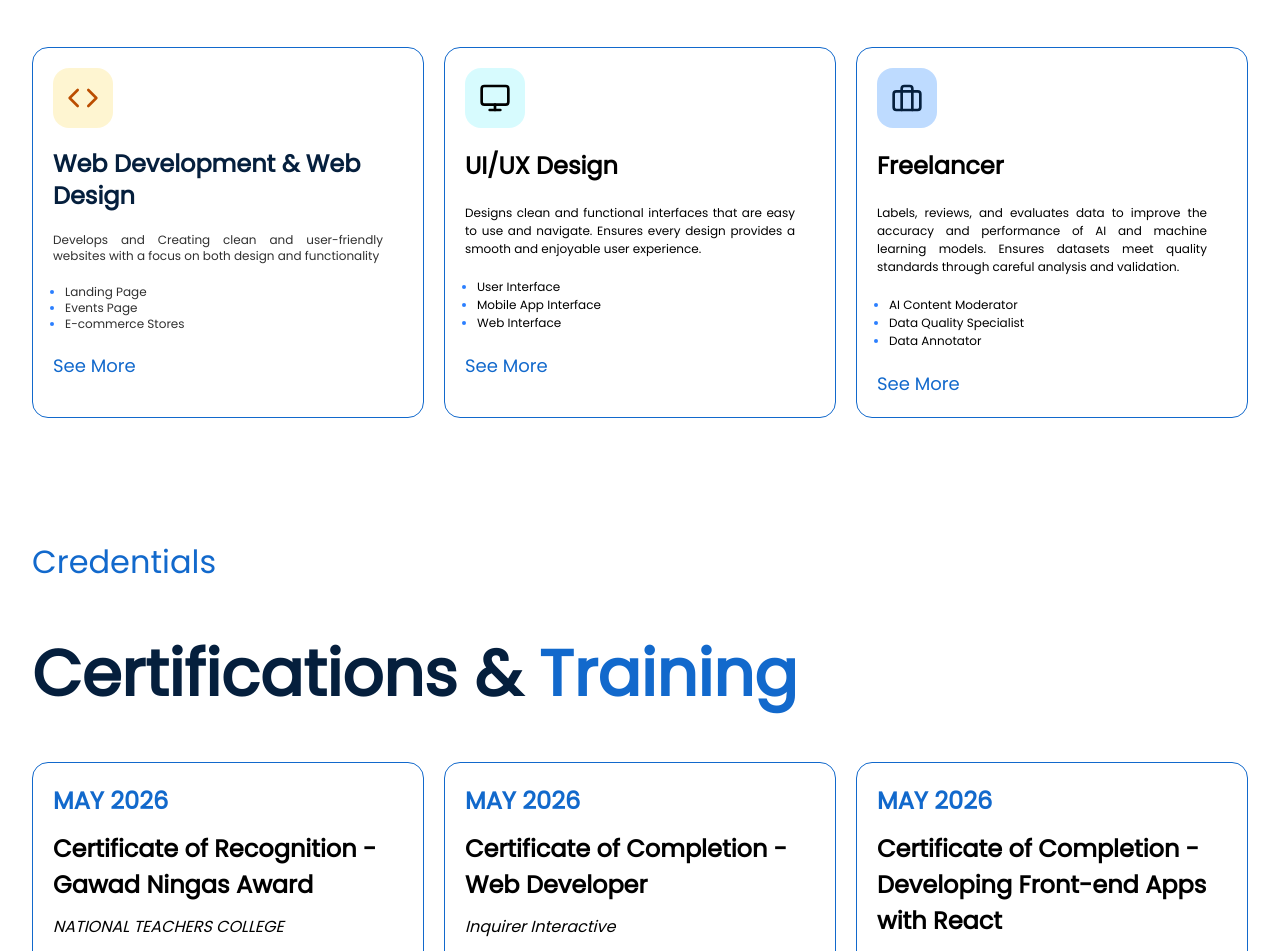
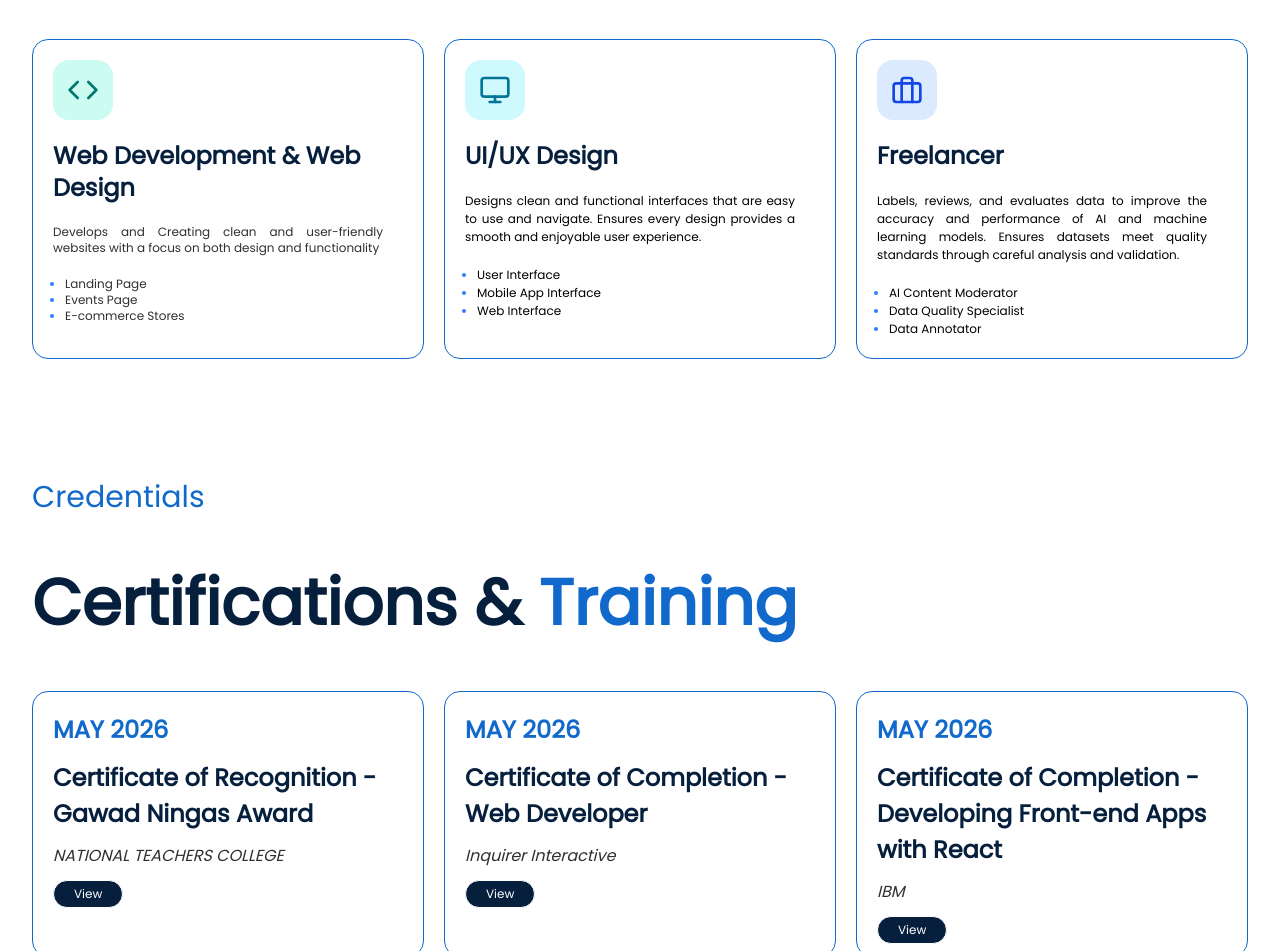
Before and after one commit to raizenraneses-git/Raizen-portfolio, a React (Vite) app: page / in a window 1280 px wide. Shown: the part 1141-2092 px from the top of the page. Built offline with nearby package versions, Linux system fonts and the light colour scheme; a web font is replaced by a local one; what tailwindcss-motion would draw is missing.

Commit message:
Update Portfolio

```diff
--- a/src/Components/Credentials.jsx
+++ b/src/Components/Credentials.jsx
@@ -7,7 +7,7 @@ import webCert from "../assets/documents/webCert.pdf";
 function Credentials() {
     return (
 
-        <section className="w-full px-4 sm:px-6 lg:px-8 py-10">
+        <section className="w-full px-4 sm:px-6 lg:px-8 py-10 bg-wbg dark:bg-dbg">
 
 
             {/*Structure of the Components*/}
@@ -16,13 +16,13 @@ function Credentials() {
 
                 {/*Mini Description*/}
                 <div
-                className="font-poppins text-[24px] sm:text-[28px] lg:text-[32px] text-primary mb-6 sm:mb-8 lg:mb-10">
+                className="font-poppins text-2xl sm:text-3xl lg:text-3xl text-primary mb-6 sm:mb-8 lg:mb-10">
                     Credentials
                 </div>
 
                 {/*Main Description*/}
                 <div className="font-poppins text-[40px] sm:text-[52px] lg:text-[64px] font-bold">
-                    <span className="text-secondary">
+                    <span className="text-secondary dark:text-white">
                         Certifications &</span>{" "}
                     <span
                     className="text-primary">
@@ -42,16 +42,16 @@ function Credentials() {
                         </div>
 
                         <div
-                        className="font-poppins text-text text-[20px] sm:text-[22px] lg:text-[24px] font-bold pl-5 pt-3 pr-5 sm:pr-8 lg:pr-10 break-words">
+                        className="font-poppins text-text text-[20px] sm:text-[22px] lg:text-[24px] font-bold pl-5 pt-3 pr-5 sm:pr-8 lg:pr-10 break-words text-secondary dark:text-white">
                             Certificate of Recognition - Gawad Ningas Award
                         </div>
 
                         <div
-                        className="font-poppins text-text text-[14px] sm:text-[15px] lg:text-[16px] italic pl-5 pr-5 sm:pr-8 lg:pr-10 pt-3 break-words">
+                        className="font-poppins text-Ldescription dark:text-Ddescription text-[14px] sm:text-[15px] lg:text-[16px] italic pl-5 pr-5 sm:pr-8 lg:pr-10 pt-3 break-words">
                             NATIONAL TEACHERS COLLEGE
                         </div>
 
-                        <a href={gnCert} target="_blank" rel="noopener noreferrer" className="inline-block font-poppins text-white bg-primary text-[12px] rounded-2xl p-2 px-5 py-1 ml-5 mt-3 mb-3 border border-primary transition-all duration-300 hover:bg-white hover:text-primary" > View </a>
+                        <a href={gnCert} target="_blank" rel="noopener noreferrer" className="inline-block font-poppins text-white dark:text-white bg-secondary dark:bg-primary hover:bg-primary hover:text-white dark:hover:bg-white dark:hover:text-primary hover:scale-105 hover:shadow-lg text-[12px] rounded-2xl p-2 px-5 py-1 ml-5 mt-3 mb-3 border transition-all duration-300" > View </a>
 
                     </div>
 
@@ -64,16 +64,16 @@ function Credentials() {
                         </div>
 
                         <div
-                        className="font-poppins text-text text-[20px] sm:text-[22px] lg:text-[24px] font-bold pl-5 pt-3 pr-5 sm:pr-8 lg:pr-10 break-words">
+                        className="font-poppins text-secondary dark:text-white text-[20px] sm:text-[22px] lg:text-[24px] font-bold pl-5 pt-3 pr-5 sm:pr-8 lg:pr-10 break-words">
                             Certificate of Completion - Web Developer
                         </div>
 
                         <div
-                        className="font-poppins text-text text-[14px] sm:text-[15px] lg:text-[16px] italic pl-5 pr-5 sm:pr-8 lg:pr-10 pt-3 break-words">
+                        className="font-poppins text-Ldescription dark:text-Ddescription text-[14px] sm:text-[15px] lg:text-[16px] italic pl-5 pr-5 sm:pr-8 lg:pr-10 pt-3 break-words">
                             Inquirer Interactive
                         </div>
 
-                        <a href={webCert} target="_blank" rel="noopener noreferrer" className="inline-block font-poppins text-white bg-primary text-[12px] rounded-2xl p-2 px-5 py-1 ml-5 mt-3 mb-3 border border-primary transition-all duration-300 hover:bg-white hover:text-primary" > View </a>
+                        <a href={webCert} target="_blank" rel="noopener noreferrer" className="inline-block font-poppins text-white dark:text-white bg-secondary dark:bg-primary hover:bg-primary hover:text-white dark:hover:bg-white dark:hover:text-primary hover:scale-105 hover:shadow-lg text-[12px] rounded-2xl p-2 px-5 py-1 ml-5 mt-3 mb-3 border transition-all duration-300 " > View </a>
 
                     </div>
 
@@ -86,16 +86,16 @@ function Credentials() {
                         </div>
 
                         <div
-                        className="font-poppins text-text text-[20px] sm:text-[22px] lg:text-[24px] font-bold pl-5 pt-3 pr-5 sm:pr-8 lg:pr-10 break-words">
+                        className="font-poppins text-secondary dark:text-white text-[20px] sm:text-[22px] lg:text-[24px] font-bold pl-5 pt-3 pr-5 sm:pr-8 lg:pr-10 break-words">
                             Certificate of Completion - Developing Front-end Apps with React
                         </div>
 
                         <div
-                        className="font-poppins text-text text-[14px] sm:text-[15px] lg:text-[16px] italic pl-5 pr-5 sm:pr-8 lg:pr-10 pt-3 break-words">
+                        className="font-poppins text-Ldescription dark:text-Ddescription text-[14px] sm:text-[15px] lg:text-[16px] italic pl-5 pr-5 sm:pr-8 lg:pr-10 pt-3 break-words">
                             IBM
                         </div>
 
-                        <a href={reactCert} target="_blank" rel="noopener noreferrer" className="inline-block font-poppins text-white bg-primary text-[12px] rounded-2xl p-2 px-5 py-1 ml-5 mt-3 mb-3 border border-primary transition-all duration-300 hover:bg-white hover:text-primary" > View </a>
+                        <a href={reactCert} target="_blank" rel="noopener noreferrer" className="inline-block font-poppins text-white dark:text-white bg-secondary dark:bg-primary hover:bg-primary hover:text-white dark:hover:bg-white dark:hover:text-primary hover:scale-105 hover:shadow-lg text-[12px] rounded-2xl p-2 px-5 py-1 ml-5 mt-3 mb-3 border transition-all duration-300" > View </a>
                     </div>
                 </div>
 
--- a/src/Components/Skills.jsx
+++ b/src/Components/Skills.jsx
@@ -59,7 +59,7 @@ function Skills() {
                 gap-5
                 mx-auto
                 max-w-7xl
-                mt-8 sm:mt-10
+                mt-8 sm:mt-8
             ">
 
                 {/* First Card */}
@@ -74,9 +74,9 @@ function Skills() {
                         className="
                             h-15 w-15
                             rounded-2xl
-                            bg-amber-100/80
+                            bg-teal-100
                             p-3.5
-                            text-amber-700
+                            text-teal-700
                             ml-5 mt-5
                         "
                     />
@@ -85,7 +85,7 @@ function Skills() {
                     <div
                         className="
                             font-poppins text-text
-                            text-xl sm:text-xl lg:text-2xl
+                            text-2xl
                             text-left font-bold
                             pl-5 pr-5 sm:pr-8 lg:pr-10
                             pt-5
@@ -134,17 +134,6 @@ function Skills() {
                         </li>
                     </ul>
 
-                    {/* See More */}
-                    <div
-                        className="
-                            font-poppins text-primary
-                            text-[16px] sm:text-[18px]
-                            pl-5 pr-5 pb-5
-                        "
-                    >
-                        See More
-                    </div>
-
                 </div>
 
 
@@ -159,7 +148,8 @@ function Skills() {
                         className="
                             h-15 w-15
                             p-3.5
-                            bg-cyan-100/80
+                            bg-cyan-100
+                            text-cyan-700
                             rounded-2xl
                             ml-5 mt-5
                         "
@@ -169,11 +159,12 @@ function Skills() {
                     <div
                         className="
                             font-poppins text-text
-                            text-[20px] sm:text-[22px] lg:text-[24px]
+                            text-2xl
                             text-left font-bold
                             pl-5 pr-5 sm:pr-8 lg:pr-10
                             pt-5
                             break-words
+                            text-secondary
                             dark:text-white
                         "
                     >
@@ -217,17 +208,6 @@ function Skills() {
                         </li>
                     </ul>
 
-                    {/* See More */}
-                    <div
-                        className="
-                            font-poppins text-primary
-                            text-[16px] sm:text-[18px]
-                            pl-5 pr-5 pb-5
-                        "
-                    >
-                        See More
-                    </div>
-
                 </div>
 
 
@@ -242,8 +222,8 @@ function Skills() {
                         className="
                             h-15 w-15
                             p-3.5
-                            text-secondary
-                            bg-blue-200
+                            text-blue-700
+                            bg-blue-100
                             rounded-2xl
                             ml-5 mt-5
                         "
@@ -253,11 +233,12 @@ function Skills() {
                     <div
                         className="
                             font-poppins text-text
-                            text-[20px] sm:text-[22px] lg:text-[24px]
+                            text-2xl
                             text-left font-bold
                             pl-5 pr-5 sm:pr-8 lg:pr-10
                             pt-5
                             break-words
+                            text-secondary
                             dark:text-white
                         "
                     >
@@ -302,17 +283,6 @@ function Skills() {
                         </li>
                     </ul>
 
-                    {/* See More */}
-                    <div
-                        className="
-                            font-poppins text-primary
-                            text-[16px] sm:text-[18px]
-                            pl-5 pr-5 pb-5
-                        "
-                    >
-                        See More
-                    </div>
-
                 </div>
 
             </div>
--- a/src/index.css
+++ b/src/index.css
@@ -33,7 +33,7 @@ html::-webkit-scrollbar {
   --color-primary: #1269cc;
   --color-secondary: #051f3d;
   --color-alternative: #1269cc;
-  --color-dbg: #010012;
+  --color-dbg: #000306;
   --color-wbg: #ffff;
   --color-Ldescription: #303030;
   --color-Ddescription: #eaeaea;
```
Also changed, not shown: src/Components/Expertise.jsx (deleted).
